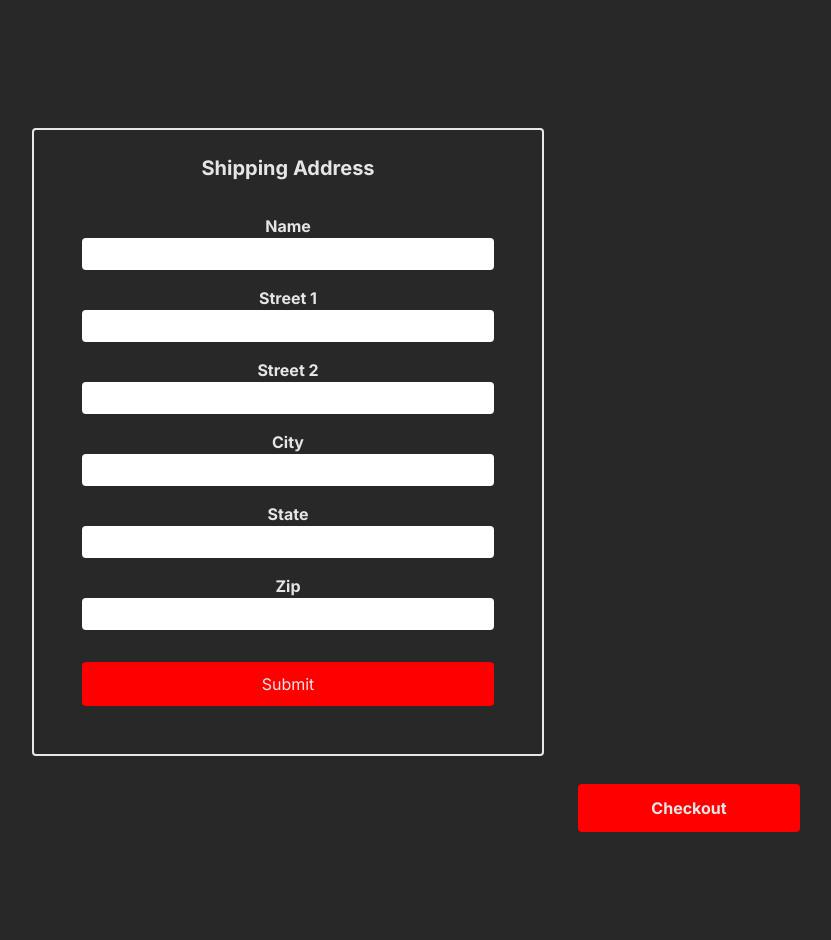
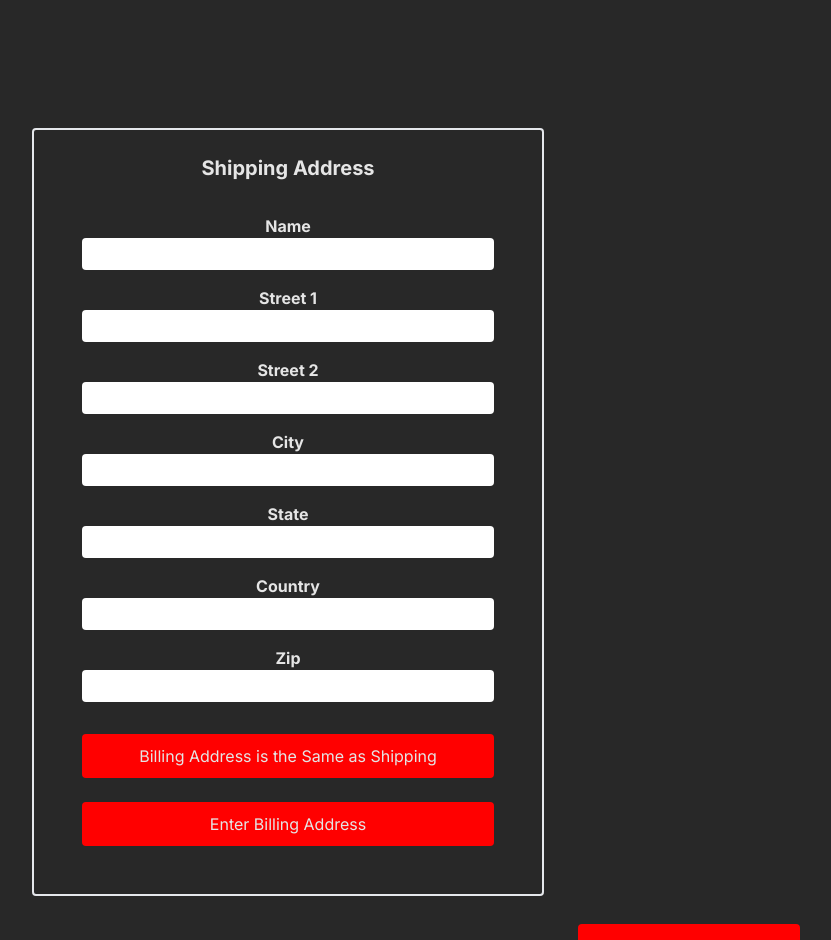
Before and after one commit to danieldenton/record-store, a Next.js app: page /shipping-information in a window 1280 px wide. Shown: the top 940 px of the page, without its empty margins (352-1183 px from the left). Built offline with nearby package versions, Linux system fonts and the light colour scheme.

Commit message:
handleSubmit complete

```diff
--- a/src/app/shipping-information/shipping-form.tsx
+++ b/src/app/shipping-information/shipping-form.tsx
@@ -1,22 +1,45 @@
 "use client";
 
 import { useState } from "react";
+import { useRouter } from "next/navigation";
+import { useCartContext } from "@/context/cart";
 
 export default function ShippingForm() {
+  const router = useRouter();
+  const { cartParam } = useCartContext();
+  const [shippingAddress, setShippingAddress] = useState({});
+  const [billingAddress, setBillingAddress] = useState({});
   const [formData, setFormData] = useState({
     name: "",
-    address1: "",
-    address2: "",
+    street1: "",
+    street2: "",
     city: "",
     state: "",
+    country: "",
     zip: "",
-    billingName: "",
-    billingAddress1: "",
-    billingAddress2: "",
-    billingCity: "",
-    billingState: "",
-    billingZip: "",
   });
+
+  const handleSubmit = (e: React.FormEvent<HTMLFormElement>) => {
+    e.preventDefault();
+    const action = (e.nativeEvent as SubmitEvent).submitter?.getAttribute("value")
+    console.log(action);
+    if (action === "continue_to_checkout") {
+      setShippingAddress(formData);
+      setBillingAddress(formData);
+      router.push(`/checkout?checkout=${encodeURIComponent(cartParam)}`);
+    } else {
+      setShippingAddress(formData);
+      setFormData({
+        name: "",
+        street1: "",
+        street2: "",
+        city: "",
+        state: "",
+        country: "",
+        zip: "",
+      });
+    }
+  };
 
   const handleChange = (e: React.ChangeEvent<HTMLInputElement>) => {
     setFormData({
@@ -34,30 +57,35 @@ export default function ShippingForm() {
     {
       label: "Street 1",
       name: "street1",
-      value: formData.name,
+      value: formData.street1,
     },
     {
       label: "Street 2",
       name: "street",
-      value: formData.name,
+      value: formData.street2,
     },
     {
       label: "City",
       name: "city",
-      value: formData.name,
+      value: formData.city,
     },
     {
       label: "State",
       name: "state",
-      value: formData.name,
+      value: formData.state,
+    },
+    {
+      label: "Country",
+      name: "country",
+      value: formData.country,
     },
     {
       label: "Zip",
       name: "zip",
-      value: formData.name,
+      value: formData.zip,
     },
   ];
-
+  console.log(shippingAddress, billingAddress);
   const shippingFormInputs = formInputData.map((input) => {
     return (
       <label className="flex flex-col font-bold text-center my-2">
@@ -78,10 +106,23 @@ export default function ShippingForm() {
       <div className="text-center">
         <p className="font-bold text-xl">Shipping Address</p>
       </div>
-      <form className="flex flex-col w-full h-full p-6">
+      <form className="flex flex-col w-full h-full p-6" onSubmit={handleSubmit}>
         {shippingFormInputs}
-        <button type="submit" className="mt-6 p-2.5 bg-red text-white rounded">
-          Submit
+        <button
+          type="submit"
+          name="action"
+          value="continue_to_checkout"
+          className="mt-6 p-2.5 bg-red text-white rounded"
+        >
+          Billing Address is the Same as Shipping
+        </button>
+        <button
+          type="submit"
+          name="action"
+          value="enter_billing_address"
+          className="mt-6 p-2.5 bg-red text-white rounded"
+        >
+          Enter Billing Address
         </button>
       </form>
     </div>
```
